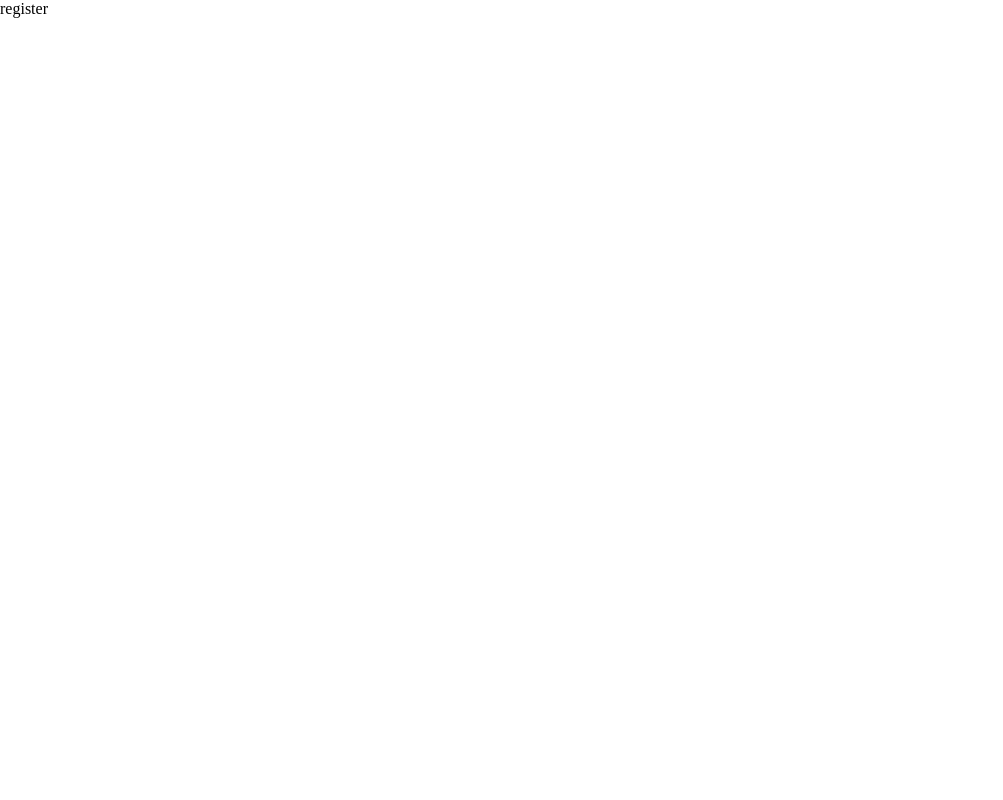
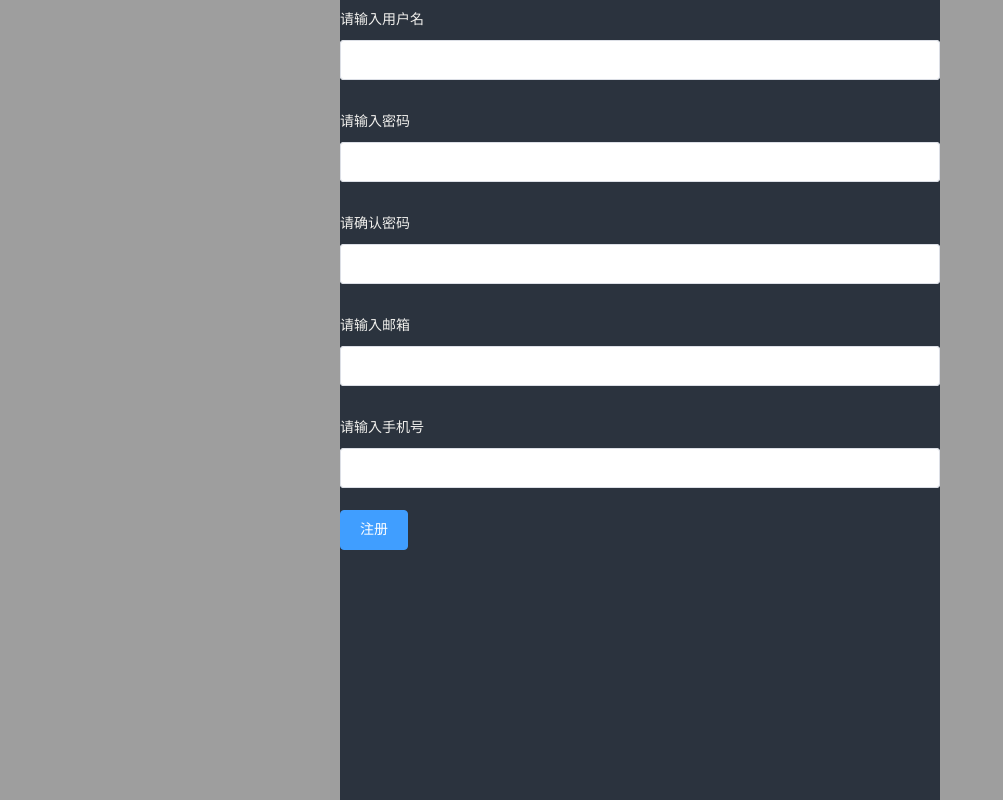
Before and after one commit to xiaohuiuu/danqing_manager, a Vue app: page /register in a window 1280 px wide. Shown: the whole page, without its empty margins (0-1003 px from the left). Built offline with nearby package versions, Linux system fonts and the light colour scheme; sample sign-in values are in the browser's storage.

Commit message:
register

```diff
--- a/auto-imports.d.ts
+++ b/auto-imports.d.ts
@@ -5,5 +5,5 @@
 // Generated by unplugin-auto-import
 export {}
 declare global {
-
+  const ElMessage: typeof import('element-plus/es')['ElMessage']
 }
--- a/package.json
+++ b/package.json
@@ -11,6 +11,7 @@
   },
   "dependencies": {
     "animate.css": "^4.1.1",
+    "axios": "^1.4.0",
     "echarts": "^5.4.2",
     "element-plus": "^2.3.8",
     "pinia": "^2.1.3",
--- a/src/router/index.ts
+++ b/src/router/index.ts
@@ -55,7 +55,7 @@ router.beforeEach((to, from, next) => {
         console.log(1)
     } else {
         //如果要跳转的路径不是login 并且localStorage没有用户信息的时候 跳转到登录页面
-        if (!localStorage.getItem('token') && to.path != '/login' && to.path != '/notfound') {
+        if (!localStorage.getItem('token') && to.path != '/login' && to.path != '/notfound' && to.path != '/register') {
             next('/login')
             console.log(2)
         } else {
--- a/src/views/Login/index.vue
+++ b/src/views/Login/index.vue
@@ -10,7 +10,7 @@
                 <div class="input_box">
                     <el-form :model="user_info" class="form" size="large" :rules="rules" ref="form_instance">
                         <el-form-item class="input_item_username" prop="username">
-                            <div class="label">电子邮件或用户名</div>
+                            <div class="label">电子邮件或用户名或手机号</div>
                             <el-input type="text" v-model="user_info.username"></el-input>
                         </el-form-item>
                         <el-form-item class="input_item_password" prop="password">
@@ -25,7 +25,7 @@
                     </el-form>
                 </div>
                 <div class="submit_box">
-                    <div class="label">没有账号? &nbsp;<span class="forget">注册</span></div>
+                    <div class="label">没有账号? &nbsp;<span class="forget" @click="toRegister">注册</span></div>
                 </div>
             </div>
             <div class="right">
@@ -76,6 +76,11 @@ const login_click = () => {
     })
 }
 
+const toRegister = ()=>{
+    console.log('register')
+    router.push('/register')
+}
+
 </script>
 
 <style lang='scss' scoped>
@@ -85,7 +90,7 @@ const login_click = () => {
     display: flex;
     justify-content: center;
     align-items: center;
-    background-image: url('../../assets/img/bg3.jpg');
+    background-image: url('http://localhost:3000/upload/1690351560614.jpg');
     background-repeat: no-repeat;
     background-size: cover;
     color: $yinbai;
--- a/src/views/Register/index.vue
+++ b/src/views/Register/index.vue
@@ -1,13 +1,87 @@
 <template>
-  register
+  <div class="register">
+    <div class="input_box">
+      <el-form :model="registerInfo" class="form" size="large" ref="form_instance">
+        <el-form-item class="input_item_username">
+          <div class="label">请输入用户名</div>
+          <el-input type="text" v-model="registerInfo.username"></el-input>
+        </el-form-item>
+        <el-form-item>
+          <div class="label">请输入密码</div>
+          <el-input type="password" v-model="registerInfo.password" :show-password="showpwd"></el-input>
+        </el-form-item>
+        <el-form-item>
+          <div class="label">请确认密码</div>
+          <el-input type="password" v-model="registerInfo.password2" :show-password="showpwd"></el-input>
+        </el-form-item>
+        <el-form-item>
+          <div class="label">请输入邮箱</div>
+          <el-input type="text" v-model="registerInfo.email"></el-input>
+        </el-form-item>
+        <el-form-item>
+          <div class="label">请输入手机号</div>
+          <el-input type="text" v-model="registerInfo.phone"></el-input>
+        </el-form-item>
+        <el-form-item>
+          <el-button type="primary" @click="register">注册</el-button>
+        </el-form-item>
+      </el-form>
+    </div>
+  </div>
 </template>
 
 <script setup lang="ts">
+import { reactive, ref } from 'vue'
+import {ElMessage} from 'element-plus'
+
+//是否显示密码
+const showpwd = ref(false)
+
+interface RegisterInfo {
+  username: string,
+  password: string,
+  password2: string,
+  email: string,
+  phone: string
+}
+
+let registerInfo = reactive<RegisterInfo>({
+  username: '',
+  password: '',
+  password2: '',
+  email: '',
+  phone: ''
+})
+
+
+const register = async()=>{
+  //判断  如果两次密码输入不一致
+  if(registerInfo.password != registerInfo.password2){
+    ElMessage.error('密码不一致')
+    return
+  }
+
+
+
+}
 
 </script>
 
 <style lang="scss" scoped>
-div {
-  color: #000;
+.register {
+  height: 100%;
+  background-image: url('http://localhost:3000/upload/1690351560614.jpg');
+  background-repeat: no-repeat;
+  background-size: cover;
+  display: flex;
+  justify-content: center;
+  align-items: center;
+  color: $yinbai;
+
+  .input_box {
+    width: 600px;
+    height: 800px;
+    background-color: $qinghui;
+  }
 }
 </style>
```
Also changed, not shown: src/Api/http.ts (added, +49 -0 lines), src/Api/login.ts (added, +11 -0 lines), 1 other file (tests, documents, lock files or other folders).
